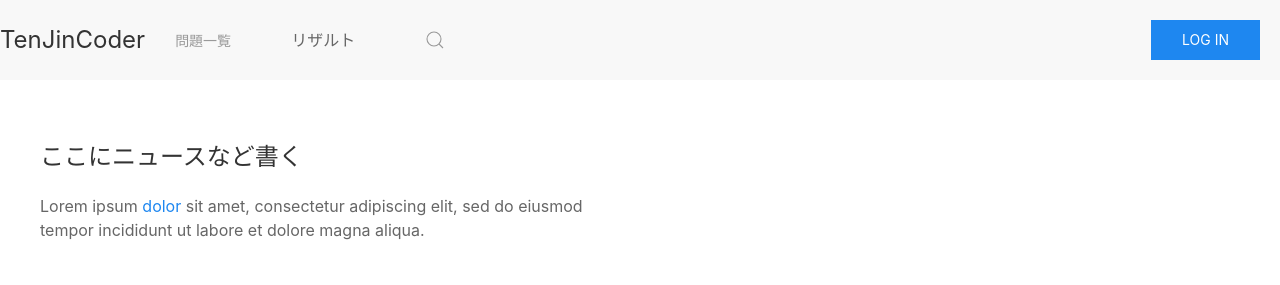
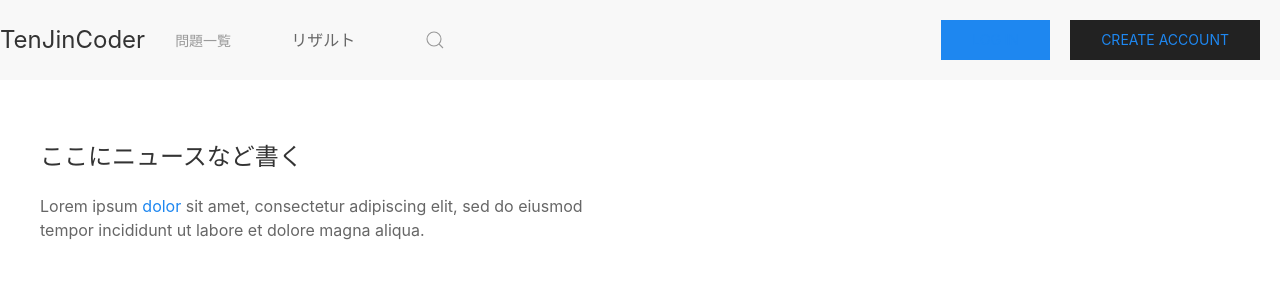
Before and after one commit to Jin3004/TenJinCoder, a website: page html/index.html in a window 1280 px wide. Drawn offline with nearby package versions, Linux system fonts and the light colour scheme.

Commit message:
Update index.html(Create account button)

```diff
--- a/html/index.html
+++ b/html/index.html
@@ -153,7 +153,10 @@
                     </div>
                 </div>
                 <div class="uk-navbar-right uk-margin-right">
-                    <button class="uk-button uk-button-primary" >Log in</button>
+                    <button class="uk-button uk-button-primary" ><a href="/html/login.html">Log in</a></button>
+                    </div>
+                </div> <div class="uk-navbar-left uk-margin-right">
+                    <button class="uk-button uk-button-secondary" ><a href="/html/makeaccount.html">Create Account</a></button>
                     </div>
                 </div>
     </nav>
```
